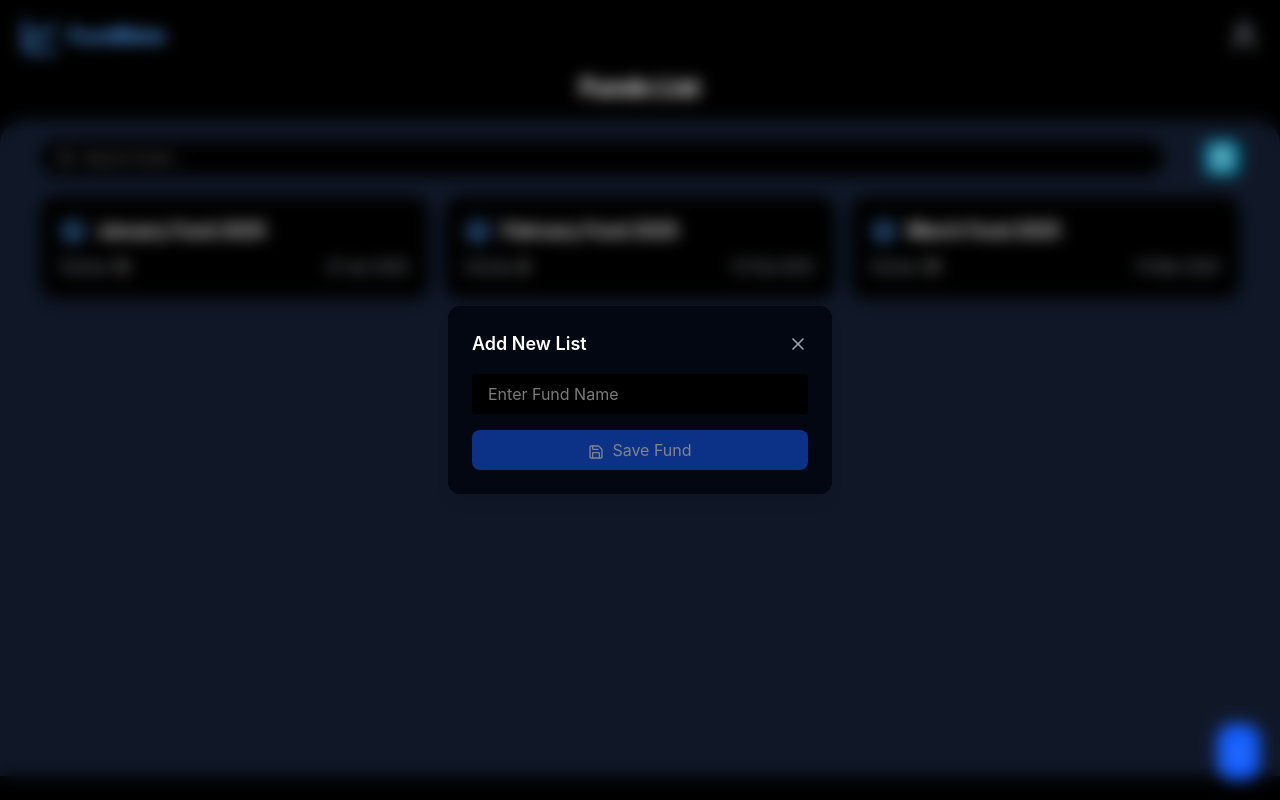
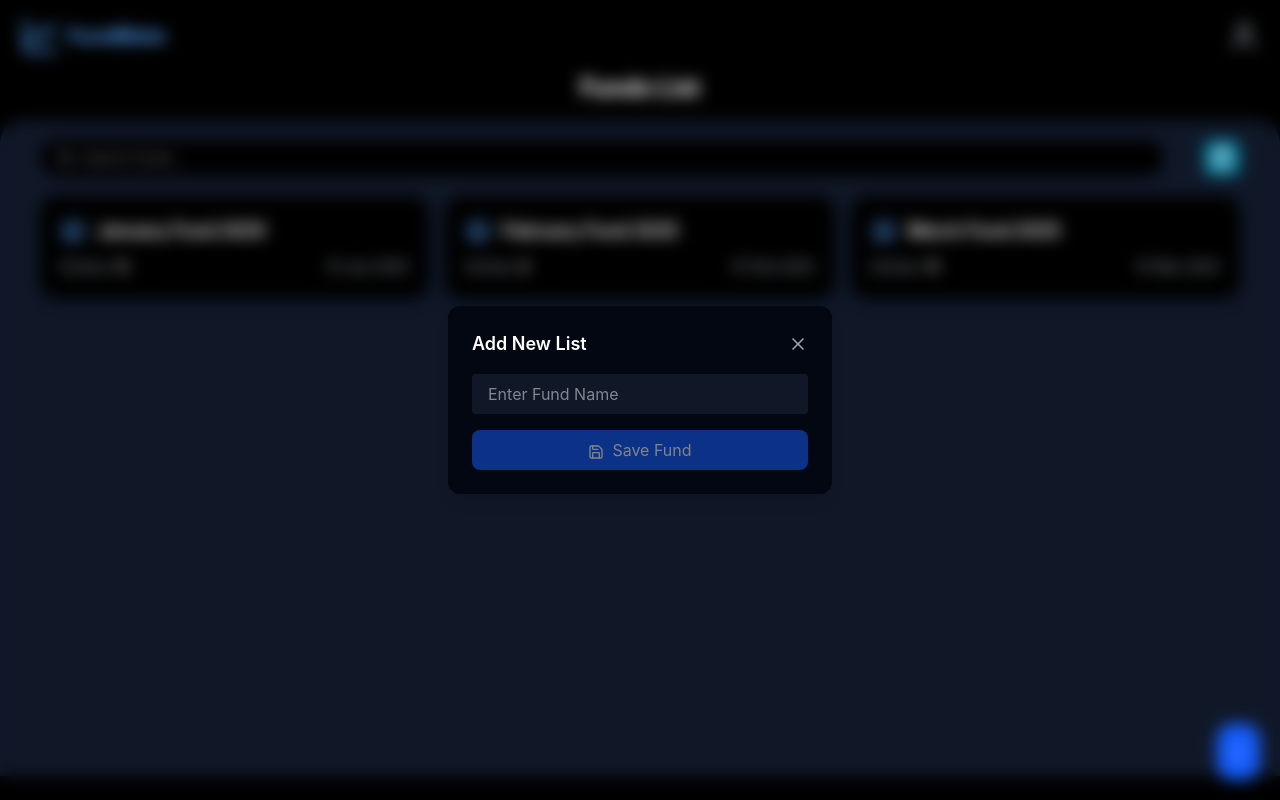
Before and after one commit to Sandb786/fundmate, a React (Vite) app: page /dashboard in a window 1280 px wide. Both pictures are taken after a click on the button 1222 px from the left and 158 px from the top of the page. Built offline with nearby package versions, Linux system fonts and the light colour scheme.

Commit message:
Chack input.

```diff
--- a/src/Dashbord/DashbordHome.jsx
+++ b/src/Dashbord/DashbordHome.jsx
@@ -137,7 +137,7 @@ export default function DashbordHome()
                 placeholder="Enter Fund Name"
                 value={newTitle}
                 onChange={(e) => setNewTitle(e.target.value)}
-                className="w-full px-4 py-2 mb-4 rounded bg-black text-gray-100 outline-none"
+                className="w-full px-4 py-2 mb-4 rounded bg-gray-900 text-gray-100 outline-none"
               />
 
               <button
```
